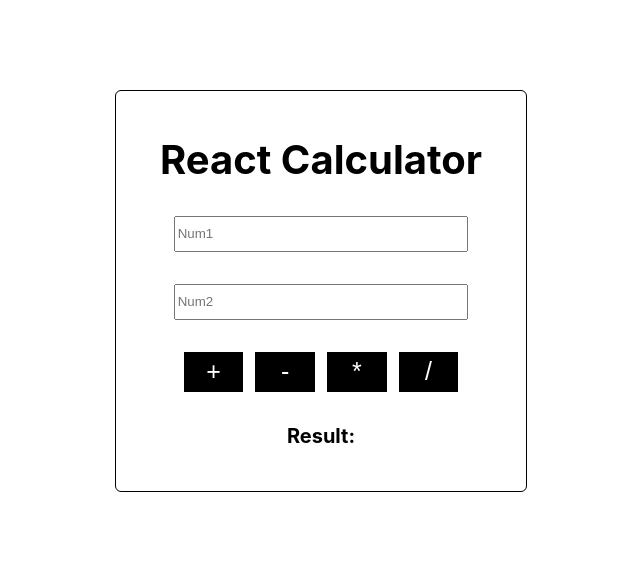
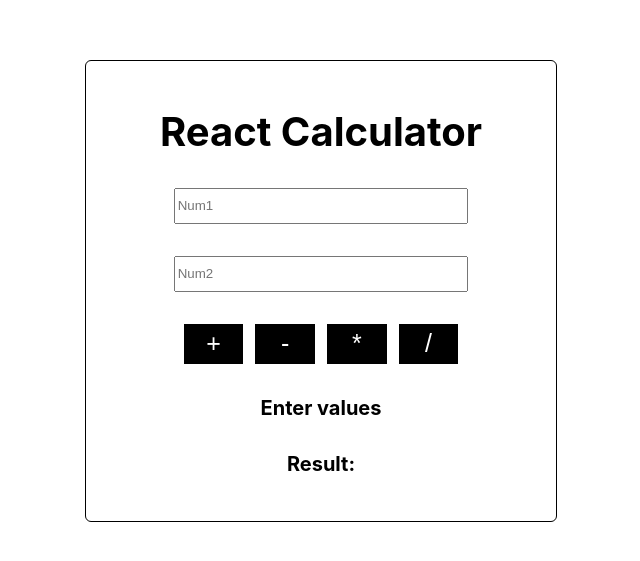
Before and after one commit to MdSharib/Fullstack_4.1-Calculator_React, a React (Create React App) app: page / in a window 1280 px wide. Shown: the part 109-670 px from the top of the page, without its empty margins (319-959 px from the left). Built offline with nearby package versions, Linux system fonts and the light colour scheme; the HTML template or start-up script is replaced by a standard one.

Commit message:
added resul

```diff
--- a/src/App.css
+++ b/src/App.css
@@ -17,6 +17,7 @@
     gap: 32px;
     border: 1px solid black;
     border-radius: 6px;
+    padding: 30px;
 }
 
 .heading{
--- a/src/App.js
+++ b/src/App.js
@@ -118,7 +118,7 @@ function App() {
             /
           </button>
         </div>
-
+          {!success && !error && <div className="result">Enter values</div>}
           {success && <div className="success">Success</div>}
           {error && <div className="error">Error: {error}</div>}
 
```
